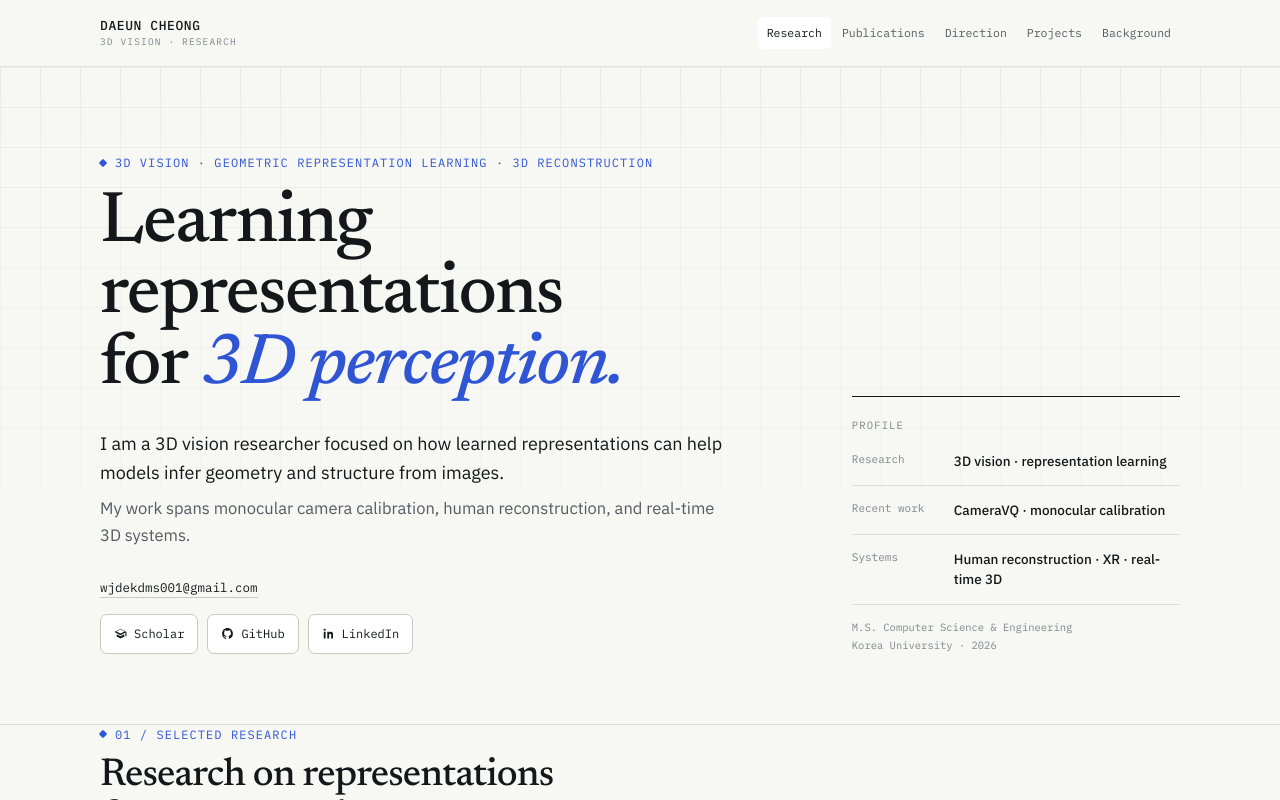
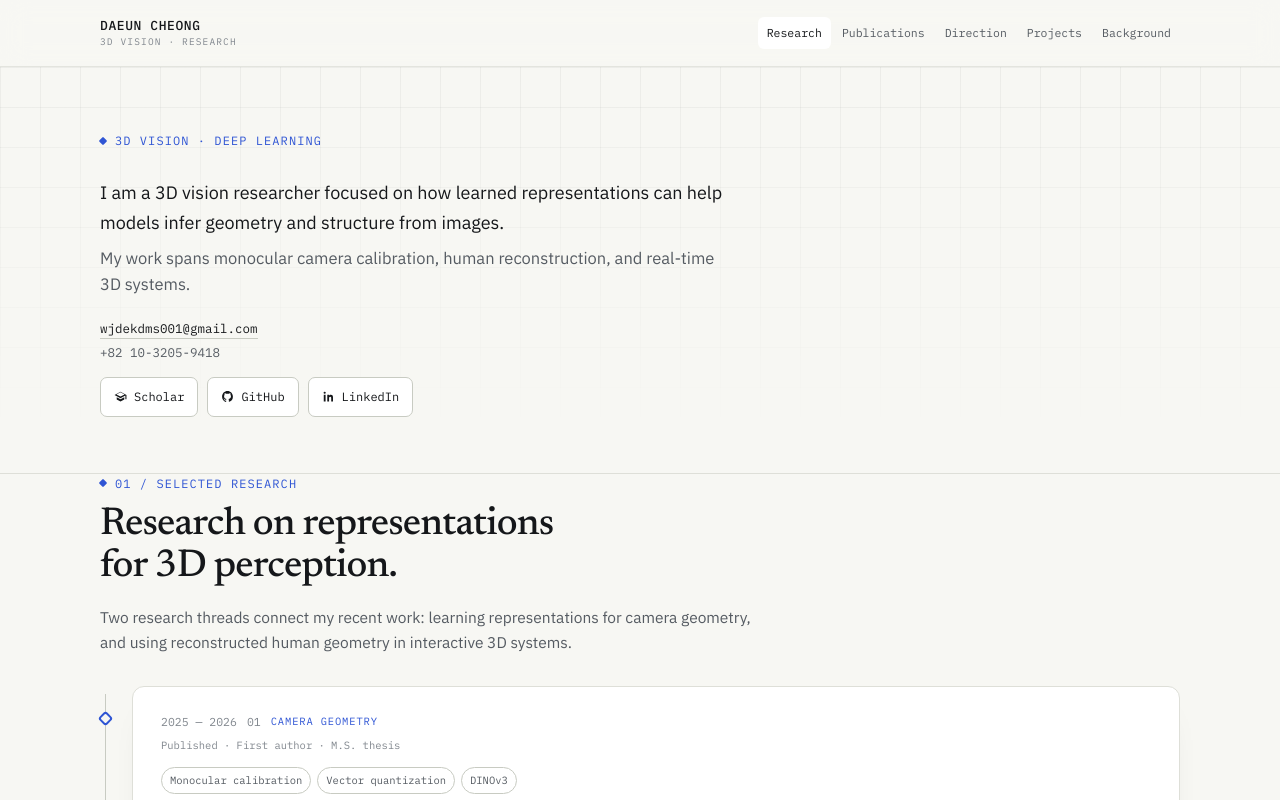
Before and after one commit to GraceCheong/web, a React (Vite) app: page / in a window 1280 px wide. Shown: the top 800 px of the page. Built offline with nearby package versions, Linux system fonts and the light colour scheme.

Commit message:
Simplify hero and expose contact details
* Simplify hero profile content

* Remove hero headline and profile panel

* Adjust hero layout after profile removal

* Remove unused hero headline and profile data

```diff
--- a/src/components/Hero.jsx
+++ b/src/components/Hero.jsx
@@ -8,20 +8,17 @@ export default function Hero() {
       <div className="hero-inner wrap">
         <div className="hero-copy">
           <p className="eyebrow">{profile.eyebrow}</p>
-          <h1>
-            {profile.headingLead}
-            <br />
-            {profile.headingRest}
-            <em>{profile.headingEmphasis}</em>
-          </h1>
           <div className="intro">
             {profile.intro.map((paragraph) => (
               <p key={paragraph}>{paragraph}</p>
             ))}
           </div>
-          <a className="hero-email" href={`mailto:${profile.email}`}>
-            {profile.email}
-          </a>
+          <div className="hero-contact">
+            <a className="hero-email" href={`mailto:${profile.email}`}>
+              {profile.email}
+            </a>
+            <span className="hero-phone">{profile.phone}</span>
+          </div>
           <div className="hero-links">
             <a className="btn" href={profile.scholarUrl} target="_blank" rel="noopener noreferrer">
               <ScholarIcon />
@@ -37,21 +34,6 @@ export default function Hero() {
             </a>
           </div>
         </div>
-
-        <aside className="hero-focus" aria-label="Research profile summary">
-          <span className="hero-focus-label">PROFILE</span>
-          {profile.focus.map((item) => (
-            <div className="hero-focus-row" key={item.label}>
-              <span>{item.label}</span>
-              <strong>{item.value}</strong>
-            </div>
-          ))}
-          <div className="hero-note">
-            {profile.note.map((line) => (
-              <span key={line}>{line}</span>
-            ))}
-          </div>
-        </aside>
       </div>
     </section>
   )
--- a/src/data/content.js
+++ b/src/data/content.js
@@ -1,21 +1,13 @@
 export const profile = {
   name: 'DaEun Cheong',
   wordmarkTag: '3D VISION · RESEARCH',
-  eyebrow: '3D Vision · Geometric Representation Learning · 3D Reconstruction',
-  headingLead: 'Learning representations',
-  headingRest: 'for ',
-  headingEmphasis: '3D perception.',
+  eyebrow: '3D Vision · Deep Learning',
   intro: [
     'I am a 3D vision researcher focused on how learned representations can help models infer geometry and structure from images.',
     'My work spans monocular camera calibration, human reconstruction, and real-time 3D systems.',
   ],
-  focus: [
-    { label: 'Research', value: '3D vision · representation learning' },
-    { label: 'Recent work', value: 'CameraVQ · monocular calibration' },
-    { label: 'Systems', value: 'Human reconstruction · XR · real-time 3D' },
-  ],
-  note: ['M.S. Computer Science & Engineering', 'Korea University · 2026'],
   email: 'wjdekdms001@gmail.com',
+  phone: '+82 10-3205-9418',
   scholarUrl: 'https://scholar.google.com/citations?user=zyTJIzsAAAAJ&hl=en',
   githubUrl: 'https://github.com/GraceCheong',
   linkedinUrl: 'https://www.linkedin.com/in/%EB%8B%A4%EC%9D%80-%EC%A0%95-32636325a/',
--- a/src/index.css
+++ b/src/index.css
@@ -165,19 +165,11 @@ nav.toplinks a.is-active{
 }
 .hero-inner{
   position:relative;
-  display:grid;
-  grid-template-columns:minmax(0,1.45fr) minmax(280px,.7fr);
-  gap:72px;
-  align-items:end;
-  padding-block:86px 70px;
+  padding-block:64px 56px;
 }
-.hero h1{
-  max-width:720px;
-  margin-top:17px;
-  font-size:clamp(44px,6.1vw,72px);
-  line-height:.98;
+.hero-copy{
+  max-width:760px;
 }
-.hero h1 em{color:var(--accent);font-style:italic}
 .hero .intro{
   max-width:66ch;
   margin-top:28px;
@@ -188,18 +180,26 @@ nav.toplinks a.is-active{
   font-size:16.5px;
 }
 .hero .intro p:first-child{color:var(--ink);font-size:18px}
-.hero-email{
-  display:inline-block;
+.hero-contact{
+  display:flex;
+  flex-direction:column;
+  align-items:flex-start;
+  gap:3px;
   margin-top:20px;
-  color:var(--ink);
   font-family:"IBM Plex Mono",monospace;
   font-size:12.5px;
+}
+.hero-email{
+  color:var(--ink);
   text-decoration:none;
   border-bottom:1px solid var(--line-strong);
 }
 .hero-email:hover{
   color:var(--accent);
   border-color:var(--accent);
+}
+.hero-phone{
+  color:var(--ink-soft);
 }
 .hero-links{
   display:flex;
@@ -227,45 +227,6 @@ nav.toplinks a.is-active{
 .btn.primary{border-color:var(--accent);background:var(--accent);color:#fff}
 .btn.primary:hover{border-color:var(--accent-ink);background:var(--accent-ink)}
 .btn svg{width:13px;height:13px;flex:none}
-
-.hero-focus{
-  border-top:1px solid var(--ink);
-  padding-top:14px;
-}
-.hero-focus-label,
-.contact-kicker,
-.project-kicker{
-  color:var(--ink-faint);
-  font-family:"IBM Plex Mono",monospace;
-  font-size:10.5px;
-  letter-spacing:.11em;
-}
-.hero-focus-row{
-  display:grid;
-  grid-template-columns:88px 1fr;
-  gap:14px;
-  padding:14px 0;
-  border-bottom:1px solid var(--line);
-}
-.hero-focus-row > span{
-  color:var(--ink-faint);
-  font-family:"IBM Plex Mono",monospace;
-  font-size:11px;
-}
-.hero-focus-row strong{
-  font-size:13.5px;
-  font-weight:500;
-  line-height:1.5;
-}
-.hero-note{
-  display:flex;
-  flex-direction:column;
-  gap:1px;
-  padding-top:14px;
-  color:var(--ink-faint);
-  font-family:"IBM Plex Mono",monospace;
-  font-size:10.5px;
-}
 
 /* Sections */
 main{padding-bottom:28px}
@@ -648,8 +609,7 @@ footer a{color:var(--ink-faint);text-decoration:none}
 footer a:hover{color:var(--accent)}
 
 @media (max-width:860px){
-  .hero-inner{grid-template-columns:1fr;gap:42px;padding-block:66px 54px}
-  .hero-focus{max-width:620px}
+  .hero-inner{padding-block:58px 50px}
   .direction-grid{grid-template-columns:1fr}
   .direction-grid > div{min-height:0}
   .direction-grid h3{margin-top:18px}
@@ -660,8 +620,7 @@ footer a:hover{color:var(--accent)}
   .topbar-inner{min-height:62px;gap:14px}
   .wordmark .tag{display:none}
   nav.toplinks a{padding-inline:7px;font-size:10.5px}
-  .hero h1{font-size:clamp(38px,12vw,54px)}
-  .hero-inner{padding-block:52px 44px}
+  .hero-inner{padding-block:46px 40px}
   section.wrap{margin-bottom:72px}
   .section-head h2{font-size:30px}
   .split-head{display:block}
```
